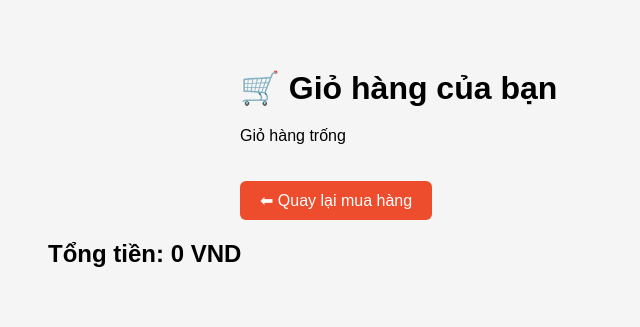
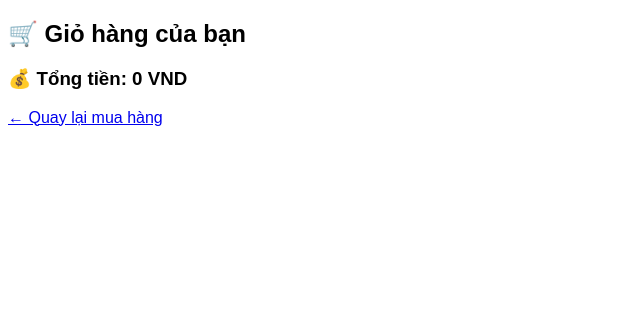
Before and after one commit to tin1511/shopee-clone, a Django app: page /cart/ in a window 1280 px wide. Shown: the top 327 px of the page, without its empty margins (0-640 px from the left). Run offline with Django 5.2, Linux system fonts and the light colour scheme; a user stored in the database is signed in; data comes from the database, SQL or seed files in the repository.

Commit message:
Update cart.html

```diff
--- a/templates/cart.html
+++ b/templates/cart.html
@@ -1,93 +1,56 @@
 <!DOCTYPE html>
 <html>
 <head>
-<title>Giỏ hàng</title>
-
-<style>
-
-body{
-    font-family: Arial;
-    background:#f5f5f5;
-    padding:40px;
-}
-
-.container{
-    width:800px;
-    margin:auto;
-}
-
-h1{
-    margin-bottom:20px;
-}
-
-.item{
-    background:white;
-    padding:20px;
-    margin-bottom:15px;
-    border-radius:10px;
-    box-shadow:0 2px 8px rgba(0,0,0,0.1);
-    display:flex;
-    justify-content:space-between;
-    align-items:center;
-}
-
-.price{
-    color:#ee4d2d;
-    font-weight:bold;
-}
-
-.back{
-    display:inline-block;
-    margin-top:20px;
-    text-decoration:none;
-    background:#ee4d2d;
-    color:white;
-    padding:10px 20px;
-    border-radius:6px;
-}
-
-.back:hover{
-    background:#d83c1a;
-}
-
-</style>
-
+    <title>Giỏ hàng</title>
+    <style>
+        body { font-family: Arial; }
+        .card {
+            background: #f5f5f5;
+            padding: 15px;
+            margin: 10px;
+            border-radius: 10px;
+        }
+        button {
+            padding: 5px 10px;
+            margin: 2px;
+            border: none;
+            cursor: pointer;
+            border-radius: 5px;
+        }
+        .btn-add { background: green; color: white; }
+        .btn-sub { background: orange; color: white; }
+        .btn-del { background: red; color: white; }
+    </style>
 </head>
-
 <body>
 
-<div class="container">
-
-<h1>🛒 Giỏ hàng của bạn</h1>
-
-{% if cart_items %}
+<h2>🛒 Giỏ hàng của bạn</h2>
 
 {% for item in cart_items %}
+<div class="card">
+    <h4>{{ item.product.name }}</h4>
+    <p>Giá: {{ item.product.price }} VND</p>
 
-<div class="item">
+    <p>
+        SL: {{ item.quantity }}
+        <a href="{% url 'increase' item.id %}">
+            <button class="btn-add">+</button>
+        </a>
+        <a href="{% url 'decrease' item.id %}">
+            <button class="btn-sub">-</button>
+        </a>
+    </p>
 
-<div>
-<b>{{ item.product.name }}</b><br>
-<span class="price">{{ item.product.price }} VND</span>
+    <a href="{% url 'remove' item.id %}"
+       onclick="return confirm('Xoá sản phẩm này?')">
+        <button class="btn-del">❌ Xoá</button>
+    </a>
 </div>
-
-<div>
-SL: {{ item.quantity }}
-</div>
-
-</div>
-
 {% endfor %}
 
-{% else %}
+<h3>💰 Tổng tiền: {{ total }} VND</h3>
 
-<p>Giỏ hàng trống</p>
+<a href="/">← Quay lại mua hàng</a>
 
-{% endif %}
-
-<a href="/" class="back">⬅ Quay lại mua hàng</a>
-
-</div>
-<h2>Tổng tiền: {{total}} VND</h2>
 </body>
 </html>
```
